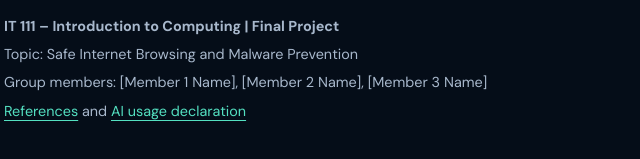
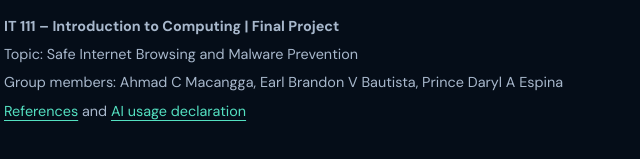
Before and after one commit to kyaruuz/Website, a plain HTML site: page content.html in a window 1280 px wide. Shown: the part 2757-2916 px from the top of the page, 56-696 px from the left. Drawn offline with Linux system fonts and the light colour scheme.

Commit message:
Update content.html

```diff
--- a/content.html
+++ b/content.html
@@ -76,7 +76,7 @@
 <div class="wrap">
 <p><strong>IT 111 – Introduction to Computing | Final Project</strong></p>
 <p>Topic: Safe Internet Browsing and Malware Prevention</p>
-<p>Group members: [Member 1 Name], [Member 2 Name], [Member 3 Name]</p>
+<p>Group members: Ahmad C Macangga, Earl Brandon V Bautista, Prince Daryl A Espina</p>
 <p><a href="resources.html#references">References</a> and <a href="resources.html#ai-use">AI usage declaration</a></p>
 </div>
 </footer>
```
